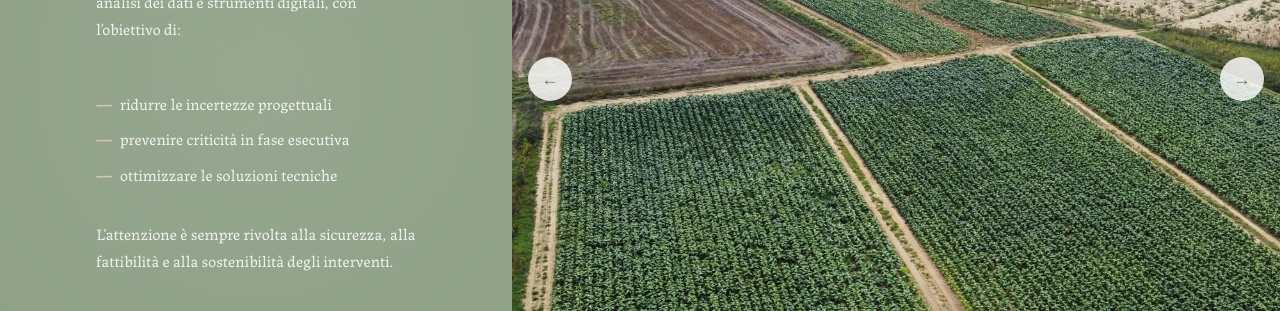
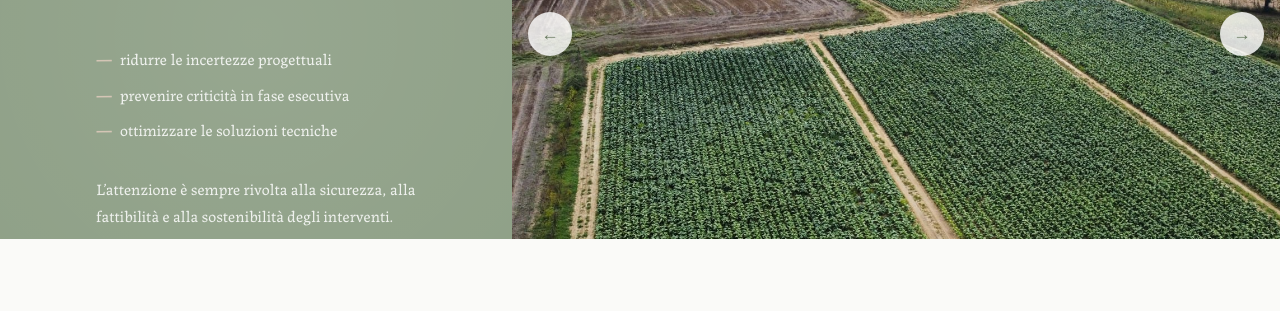
Before and after one commit to edoardo-nicoli03/Francesco_Facchini.website, a plain HTML site: page sito_Francesco_Facchini/index.html in a window 1280 px wide. Shown: the part 361-672 px from the top of the page. Drawn offline with Linux system fonts and the light colour scheme.

Commit message:
ridimensionamento hero-section

```diff
--- a/sito_Francesco_Facchini/styles.css
+++ b/sito_Francesco_Facchini/styles.css
@@ -233,7 +233,8 @@ img {
    HERO SECTION - Editorial Split Layout
    ============================================ */
 .hero {
-    min-height: 100vh;
+    min-height: 40vh;
+    max-height: 600px;
     padding-top: 80px;
     display: grid;
     grid-template-columns: 0.8fr 1.2fr;
```
